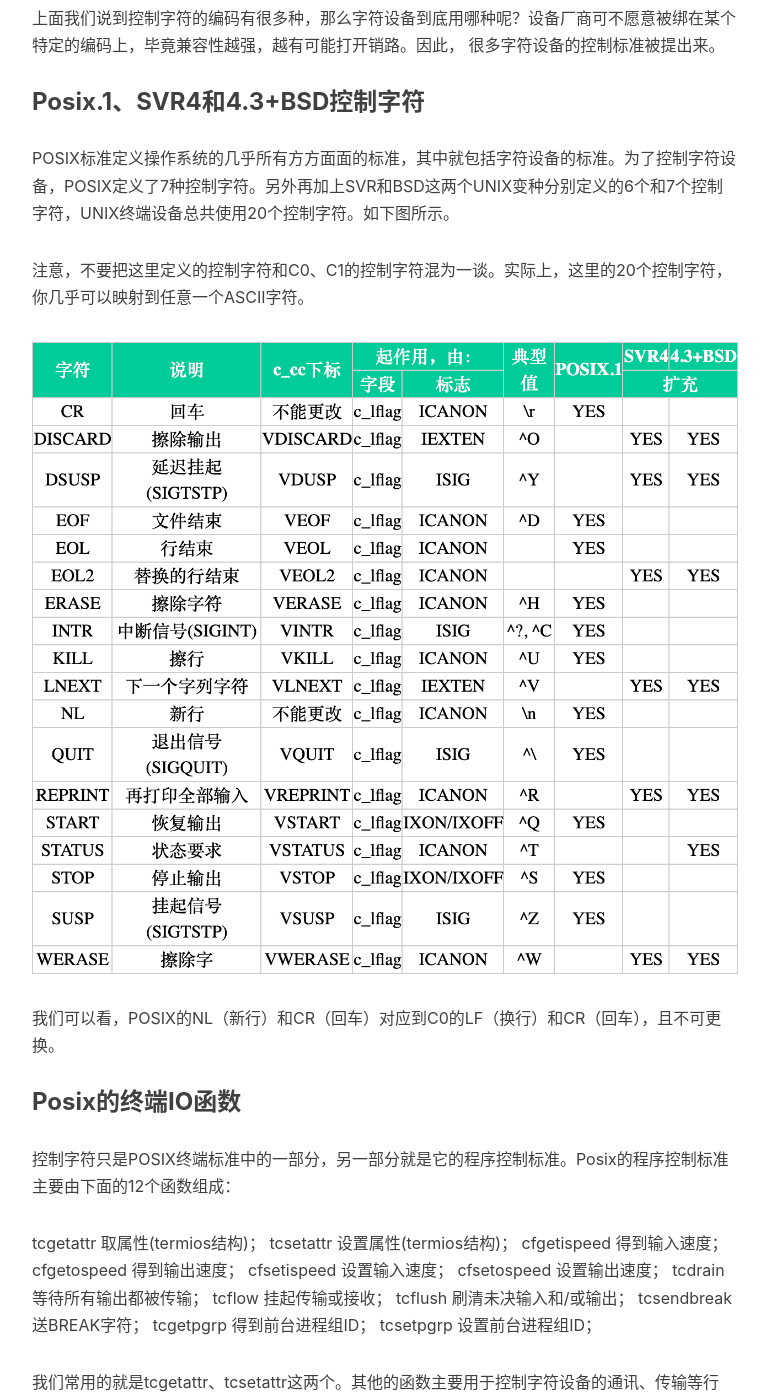
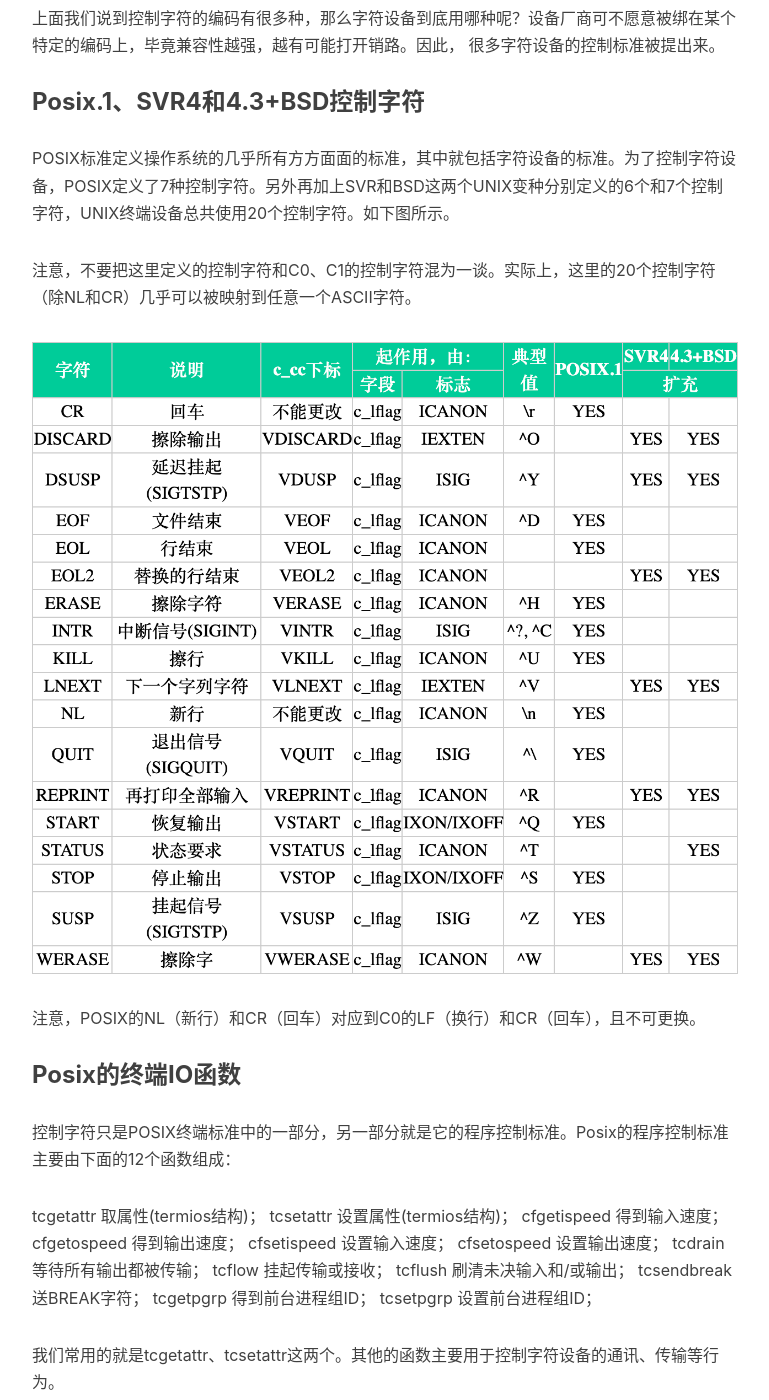
Before and after one commit to pinasterist/pinasterist.github.io, a Jekyll site: the page built from _posts/2019-09-28-linux-terminal-program.markdown, in a window 1280 px wide and 1400 px high, scrolled down 2655 px. Shown: the whole window, without its empty margins (233-1002 px from the left). Built offline with Jekyll 4.4.1, drawn with Linux system fonts in a browser that asks for light colours; nearby versions of some CDN libraries; comment, search, counter and statistics services are not loaded.

Commit message:
some minor update.

```diff
--- a/_posts/2019-09-28-linux-terminal-program.markdown
+++ b/_posts/2019-09-28-linux-terminal-program.markdown
@@ -20,7 +20,6 @@ tags:
 我们知道，计算机世界里面只有二进制数，和我们人类使用的各种符号（包括文字、数字）没啥关系。为了让计算机能够识别处理这些符号，人们只能设计出字符编码，定义字符和数字的映射关系。
 
 字符编码有非常多。对于终端编程来说，最重要的是ASCII编码。当然，8859-n编码也需要稍微提一下。
-
 
 ### ASCII和C0控制字符
 
@@ -61,11 +60,11 @@ ISO8859特殊字符很简单，只有两个，包括160和173（二进制分别
 
 POSIX标准定义操作系统的几乎所有方方面面的标准，其中就包括字符设备的标准。为了控制字符设备，POSIX定义了7种控制字符。另外再加上SVR和BSD这两个UNIX变种分别定义的6个和7个控制字符，UNIX终端设备总共使用20个控制字符。如下图所示。
 
-注意，不要把这里定义的控制字符和C0、C1的控制字符混为一谈。实际上，这里的20个控制字符，你几乎可以映射到任意一个ASCII字符。
+注意，不要把这里定义的控制字符和C0、C1的控制字符混为一谈。实际上，这里的20个控制字符（除NL和CR）几乎可以被映射到任意一个ASCII字符。
 
 ![ALT C1 Table](/img/in-post/2019-09-28-linux-terminal-program/posix_svr_bsc_control_characters.png "POSIX、SVR、BSC控制字符")
 
-我们可以看，POSIX的NL（新行）和CR（回车）对应到C0的LF（换行）和CR（回车），且不可更换。
+注意，POSIX的NL（新行）和CR（回车）对应到C0的LF（换行）和CR（回车），且不可更换。
 
 ### Posix的终端IO函数
 
@@ -252,4 +251,4 @@ struct termios {
 * VTDLY：(c_oflag, SVR4)垂直制表延迟屏蔽。此屏蔽的值是VT0或VT1。
 * XCASE：(c_lflag, SVR4)如若设置，并且ICANON也设置，则认为终端是大写终端，所以输入都变换为小写。为了输入一个大写字符，在其前加一个\。与之类似，输出一个大写字符也在其前加一个\(这一标志已经过时，现在几乎所有终端都支持大、小写字符)。
 
-关于POSIX终端规范，更详细的内容可以参看[IEEE Std 1003.1-2017](https://pubs.opengroup.org/onlinepubs/9699919799/basedefs/V1_chap11.html#tag_11_01_09)
+关于POSIX终端规范，更详细的内容可以参看[IEEE Std 1003.1-2017](https://pubs.opengroup.org/onlinepubs/9699919799/basedefs/V1_chap11.html#tag_11_01_09)。
```
